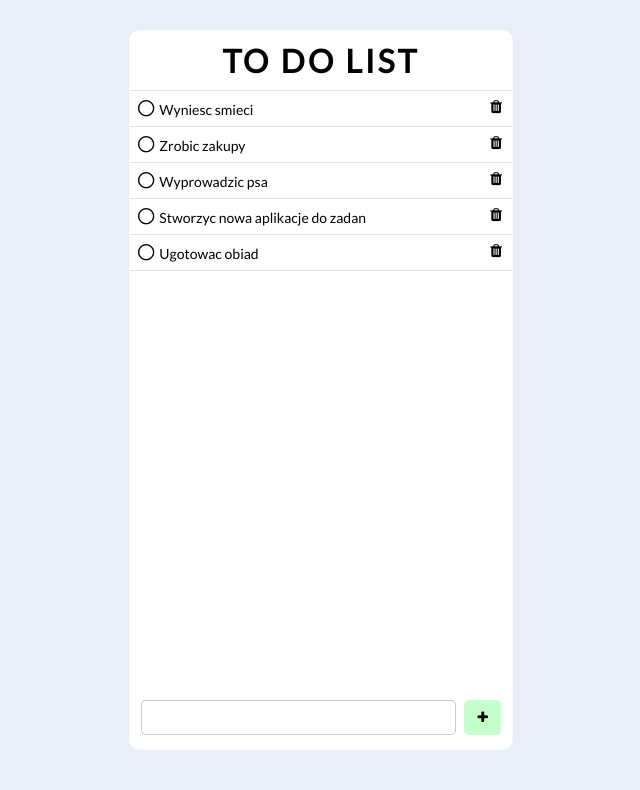
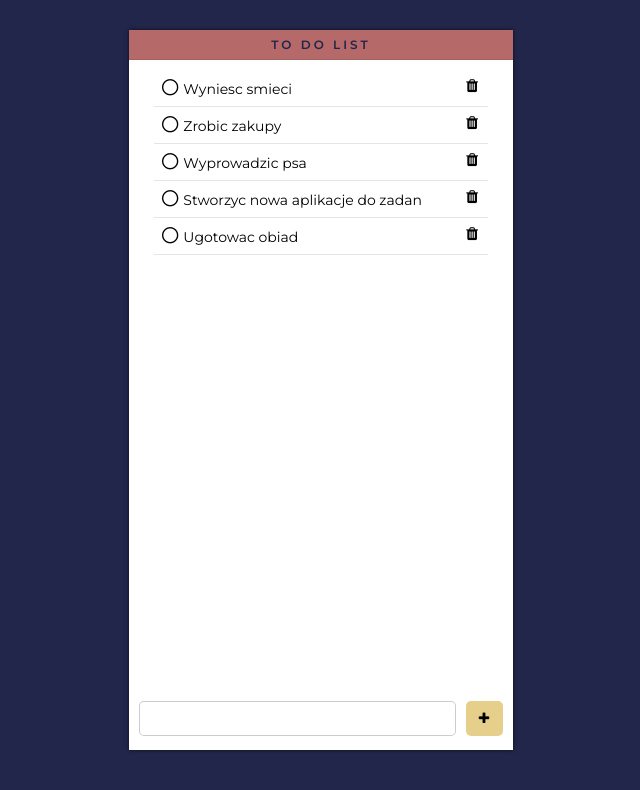
Before and after one commit to marrreg/to-do-list, a plain HTML site: page index.html in a window 1280 px wide. Shown: the whole page, without its empty margins (319-959 px from the left). Drawn offline with Linux system fonts and the light colour scheme.

Commit message:
ui redesign

```diff
--- a/css/style.css
+++ b/css/style.css
@@ -1,7 +1,7 @@
 body {
     margin: 0;
-    background-color: #e9eef9;
-    font-family: 'Lato', sans-serif;
+    background-color: #22264b;
+    font-family: 'Montserrat', sans-serif;
 }
 
 * {
@@ -15,13 +15,14 @@ body {
     margin-top: 30px;
     height: 90vh;
     position: relative;
-    border-radius: 10px;
-    border: 1px solid rgba(0,0,0,0.02);
+    -webkit-box-shadow: 0px 0px 4px 0px rgba(0,0,0,0.7);
+    -moz-box-shadow: 0px 0px 4px 0px rgba(0,0,0,0.7);
+    box-shadow: 0px 0px 4px 0px rgba(0,0,0,0.7);
 }
 
 #taskList {
-    padding-left: 0;
     margin-top: 0;
+    padding: 10px 25px;
 }
 
 #list .deleteButton {
@@ -46,13 +47,17 @@ body {
 
 #list h1 {
     margin-top: 0;
+    background: #b56969;
     text-align: center;
     text-transform: uppercase;
     letter-spacing: 3px;
     border-bottom: 1px solid rgba(0,0,0,0.1);
-    padding-top: 10px;
-    padding-bottom: 10px;
+    font-size: 12px;
+    padding-top: 7px;
+    font-weight: 600;
     margin-bottom: 0;
+    color: #22264b;
+    height: 30px;
 }
 
 #addTaskSection {
@@ -79,7 +84,7 @@ body {
     border-radius: 5px;
     outline: none;
     border: none;
-    background-color: #c5ffcc;
+    background-color: #e6cf8b;
     cursor: pointer;
 }
 
--- a/index.html
+++ b/index.html
@@ -5,8 +5,8 @@
     <meta charset="UTF-8">
     <title>To Do List</title>
     <link rel="stylesheet" href="css/style.css">
-    <link href="https://fonts.googleapis.com/css?family=Lato" rel="stylesheet">
     <link rel="stylesheet" href="font-awesome-4.7.0/css/font-awesome.min.css">
+    <link href="https://fonts.googleapis.com/css?family=Montserrat:400,500,600,700&amp;subset=latin-ext" rel="stylesheet">
 </head>
 
 <body>
```
